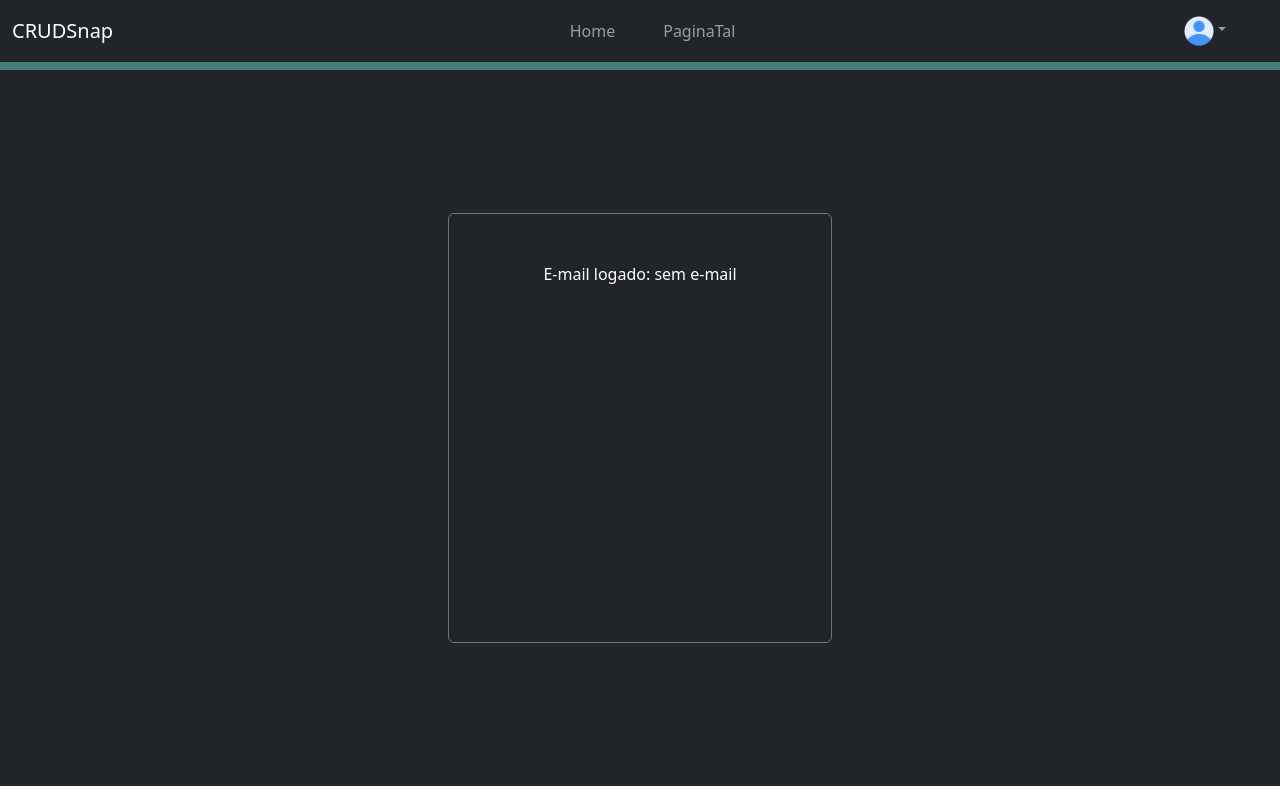
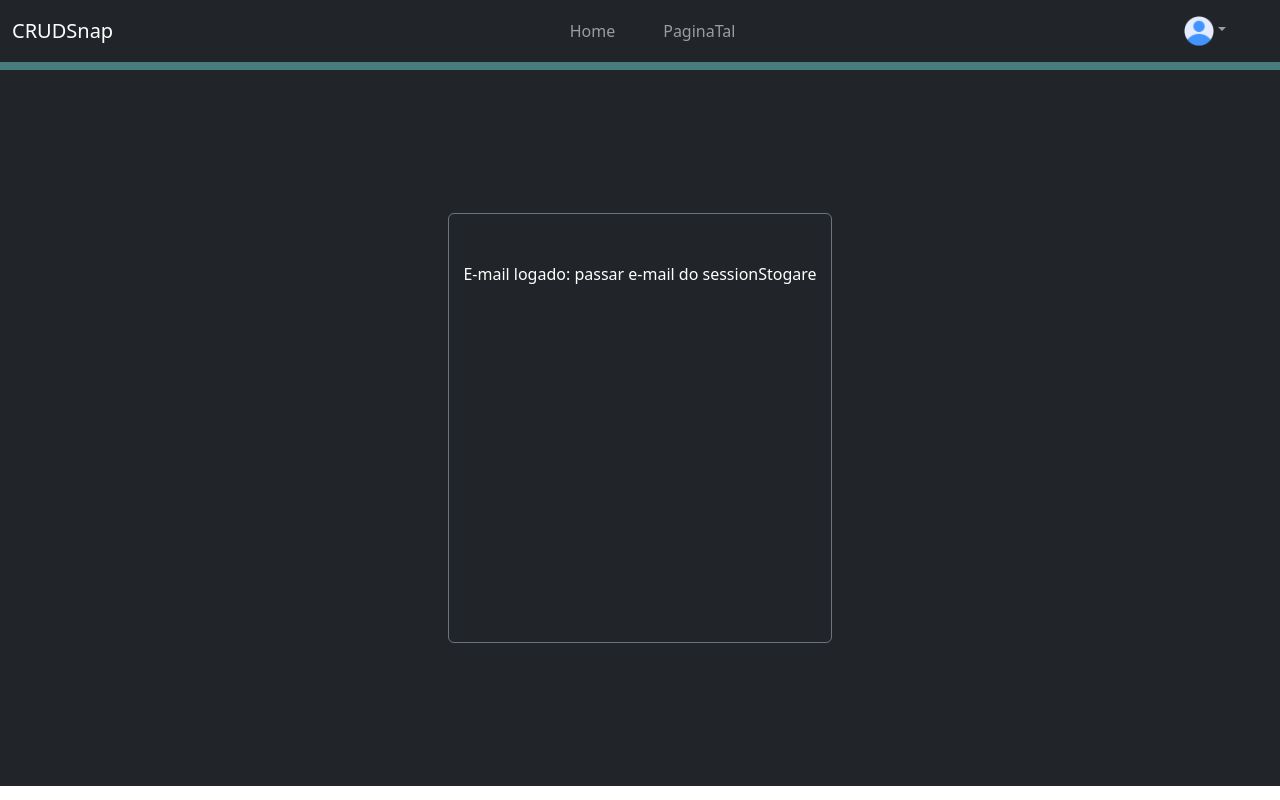
Before and after one commit to Rick504/CRUDSnap_frontend, a Vue app: page / in a window 1280 px wide. Built offline with nearby package versions, Linux system fonts and the light colour scheme; sample sign-in values are in the browser's storage.

Commit message:
criando um store para identificar authenticação

```diff
--- a/src/App.vue
+++ b/src/App.vue
@@ -5,7 +5,7 @@ import { useUserStore } from '@/stores/user'
 const router = useRouter();
 
 router.beforeEach((to, _, next) => {
-  const auth = useUserStore.userInfo?.auth
+  const auth = useUserStore.authLogin
   const token = sessionStorage.getItem('token')
   if (!auth && !to.meta?.public && !token) {
     next({ path: '/login' });
--- a/src/stores/user.ts
+++ b/src/stores/user.ts
@@ -2,9 +2,9 @@ import { ref, computed } from 'vue';
 import { defineStore } from 'pinia';
 
 export const useUserStore: any = defineStore('user', () => {
-  const userInfo = ref(null);
+  const authLogin = ref(null);
 
-  return { userInfo };
+  return { authLogin };
 });
 
 // export const useCounterStore = defineStore('counter', () => {
--- a/src/views/HomeView/components/Main.vue
+++ b/src/views/HomeView/components/Main.vue
@@ -1,11 +1,10 @@
 <script setup lang="ts">
-import {useUserStore} from '@/stores/user'
 </script>
 
 <template>
     <main class="bg-dark text-white">
         <div class="text-center border border-secondary rounded-2 pt-5">
-            E-mail logado: {{ useUserStore?.userInfo?.email || 'sem e-mail' }}
+            E-mail logado: {{ 'passar e-mail do sessionStogare' }}
         </div>
     </main>
 </template>
--- a/src/views/Login.vue
+++ b/src/views/Login.vue
@@ -34,7 +34,7 @@ async function login() {
         return
     }
 
-    useUserStore.userInfo = login
+    useUserStore.authLogin = login.auth
     sessionStorage.setItem('token', login.token)
     router.push('/')
 }
```
